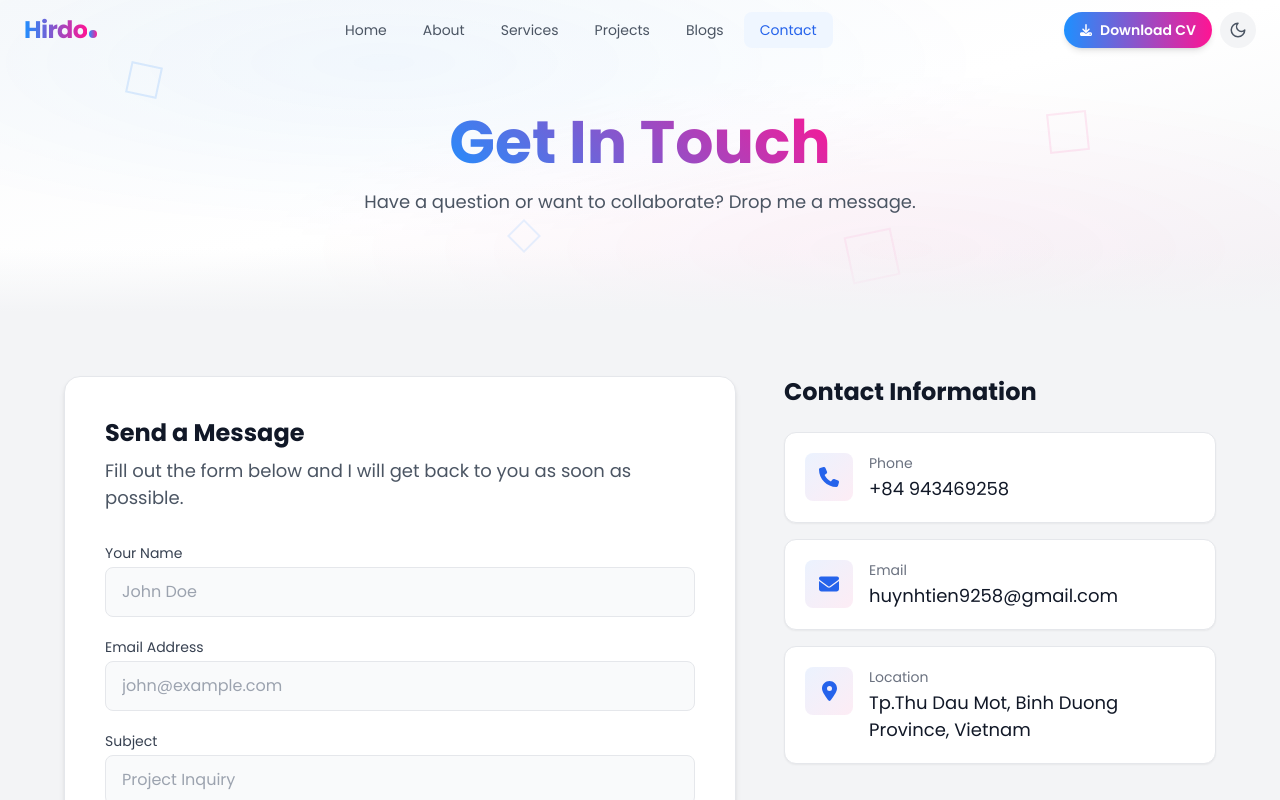
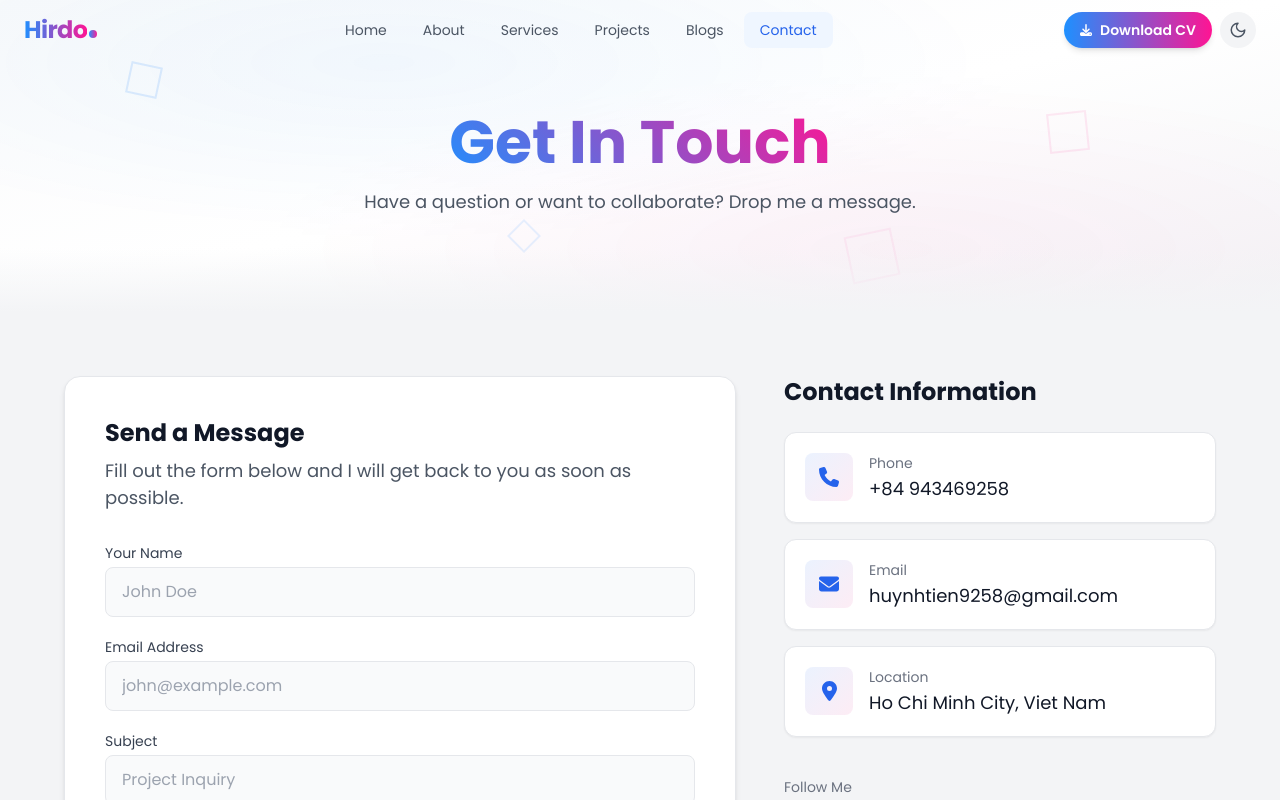
Before and after one commit to hirdo/portfolio-web, a Next.js app: page /contact in a window 1280 px wide. Shown: the top 800 px of the page. Built offline with nearby package versions, Linux system fonts and the light colour scheme.

Commit message:
update location

```diff
--- a/src/app/contact/page.js
+++ b/src/app/contact/page.js
@@ -30,8 +30,8 @@ const contactInfo = [
   {
     icon: faMapMarkerAlt,
     label: 'Location',
-    value: 'Tp.Thu Dau Mot, Binh Duong Province, Vietnam',
-    href: 'https://maps.google.com/?q=Thu+Dau+Mot,Binh+Duong,Vietnam',
+    value: 'Ho Chi Minh City, Viet Nam',
+    href: 'https://maps.google.com/?q=Ho+Chi+Minh+City,Viet+Nam',
   },
 ];
 
@@ -119,7 +119,7 @@ export default function ContactPage() {
             <div className="rounded-xl overflow-hidden shadow-lg border border-gray-200 dark:border-gray-700">
               <iframe
                 title="My Location"
-                src="https://www.google.com/maps/embed?pb=!1m18!1m12!1m3!1d501575.5639084257!2d106.45938137226563!3d10.980612700000006!2m3!1f0!2f0!3f0!3m2!1i1024!2i768!4f13.1!3m3!1m2!1s0x3174d117d02f2551%3A0x4623811f94219f0e!2zVGjhu6cgROG6pXUgTeG7mXQsIELDrG5oIETGsMahbmcsIFZp4buHdCBOYW0!5e0!3m2!1svi!2s!4v1734430441000!5m2!1svi!2s"
+                src="https://www.google.com/maps/embed?pb=!1m18!1m12!1m3!1d501575.5639084257!2d106.45938137226563!3d10.980612700000006!2m3!1f0!2f0!3f0!3m2!1i1024!2i768!4f13.1!3m3!1m2!1s0x31752f38f9ed887b%3A0x14aded570258fe00!2sHo%20Chi%20Minh%20City%2C%20Vietnam!5e0!3m2!1sen!2s!4v1700000000000!5m2!1sen!2s"
                 className="w-full h-72 border-0"
                 allowFullScreen
                 loading="lazy"
```
